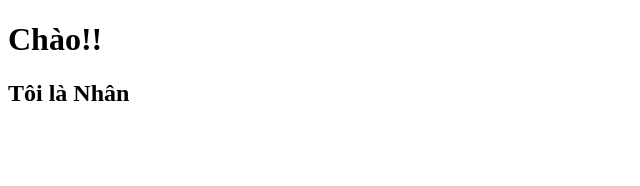
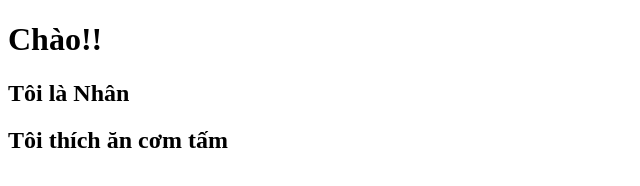
Before and after one commit to nhan2606/duan2, a plain HTML site: page index.html in a window 1280 px wide. Shown: the whole page, without its empty margins (0-640 px from the left). Drawn offline with Linux system fonts and the light colour scheme.

Commit message:
sửa đổi lần 3

```diff
--- a/index.html
+++ b/index.html
@@ -8,5 +8,6 @@
 <body>
     <h1>Chào!!</h1>
     <h2>Tôi là Nhân</h2>
+    <h2>Tôi thích ăn cơm tấm</h2>
 </body>
 </html>
```
